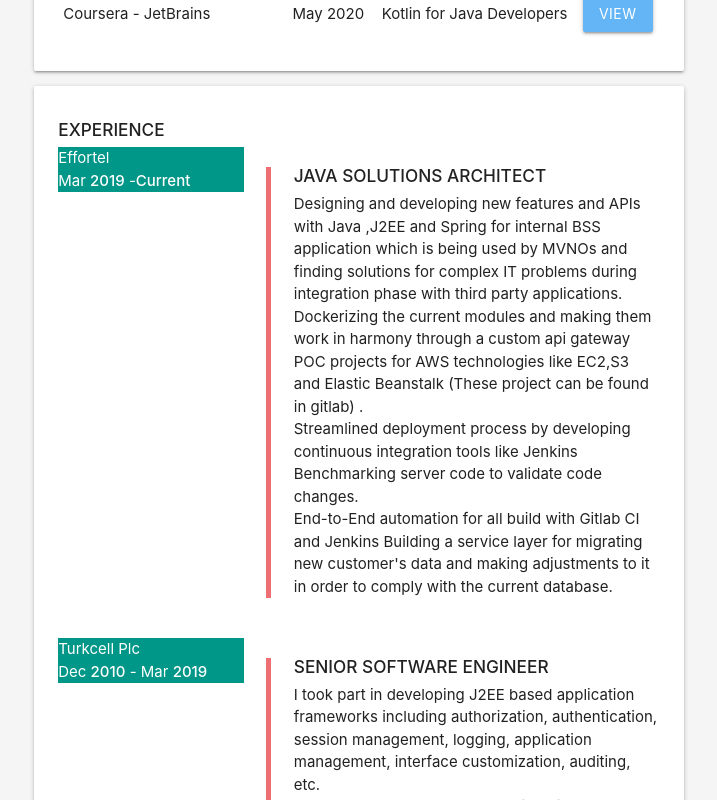
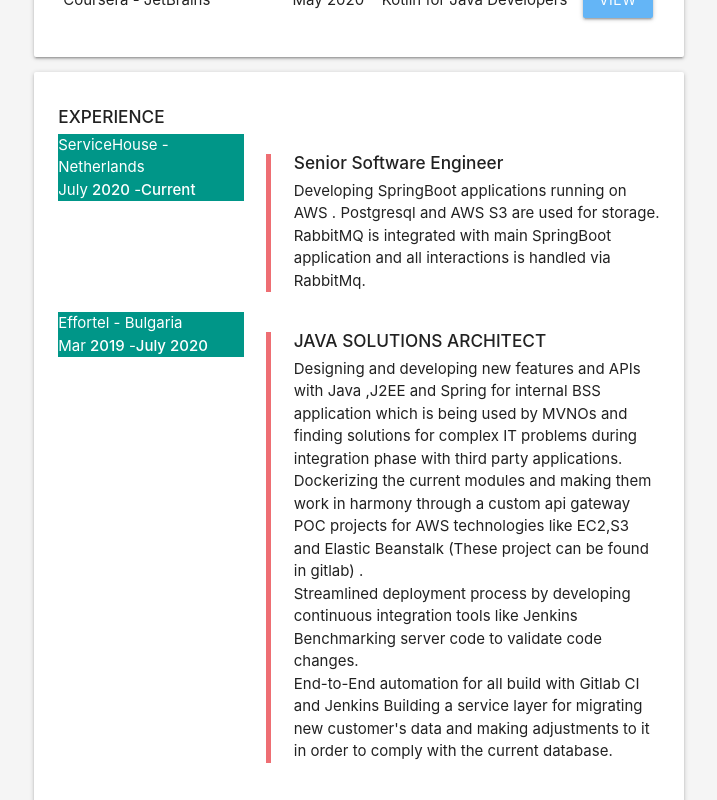
Before and after one commit to tmustafad/turkmencv, a React (Create React App) app: page /#/ in a window 1280 px wide. Shown: the part 1620-2420 px from the top of the page, without its empty margins (393-1110 px from the left). Built offline with nearby package versions, Linux system fonts and the light colour scheme.

Commit message:
New Work experience added

```diff
--- a/src/components/About.js
+++ b/src/components/About.js
@@ -84,10 +84,10 @@ export default class About extends Component {
                   rel="noopener noreferrer"
                   download
                 >
-                  <Button>
+                  {/*                   <Button>
                     <i className="fas fa-download" />
                     Download my CV
-                  </Button>
+                  </Button> */}
                 </a>
               </div>
             </div>
--- a/src/components/Experience.js
+++ b/src/components/Experience.js
@@ -12,10 +12,34 @@ export default class Experience extends Component {
 
             <div className="row mt-top">
               <div className="col xl4 l4 m6 s12">
-                <p className="teal year_exp white-text">Effortel</p>
+                <p className="teal year_exp white-text">
+                  ServiceHouse - Netherlands
+                </p>
+                <p className="teal year_exp white-text">
+                  July&nbsp;
+                  <strong>2020</strong> -<strong>Current</strong>
+                </p>
+              </div>
+              <div className="col xl8 l8 m6 s12">
+                <blockquote className="no-pad">
+                  <h6 className="no-pad mt-bottom">
+                    <strong>Senior Software Engineer</strong>
+                  </h6>
+                  <p>
+                    Developing SpringBoot applications running on AWS .
+                    Postgresql and AWS S3 are used for storage. RabbitMQ is
+                    integrated with main SpringBoot application and all
+                    interactions is handled via RabbitMq.
+                    <br></br>
+                  </p>
+                </blockquote>
+              </div>
+
+              <div className="col xl4 l4 m6 s12">
+                <p className="teal year_exp white-text">Effortel - Bulgaria</p>
                 <p className="teal year_exp white-text">
                   Mar&nbsp;
-                  <strong>2019</strong> -<strong>Current</strong>
+                  <strong>2019</strong> -<strong>July 2020</strong>
                 </p>
               </div>
               <div className="col xl8 l8 m6 s12">
@@ -47,7 +71,9 @@ export default class Experience extends Component {
 
             <div className="row mt-top">
               <div className="col xl4 l4 m6 s12">
-                <p className="teal year_exp white-text">Turkcell Plc</p>
+                <p className="teal year_exp white-text">
+                  Turkcell Plc - Turkey
+                </p>
                 <p className="teal year_exp white-text">
                   Dec&nbsp;
                   <strong>2010</strong> - Mar&nbsp;
@@ -90,7 +116,7 @@ export default class Experience extends Component {
 
             <div className="row mt-top">
               <div className="col xl4 l4 m6 s12">
-                <p className="teal year_exp white-text">Aviva Plc</p>
+                <p className="teal year_exp white-text">Aviva Plc - Turkey</p>
                 <p className="teal year_exp white-text">
                   Nov&nbsp;
                   <strong>2009</strong> - Dec&nbsp;
@@ -120,7 +146,9 @@ export default class Experience extends Component {
 
             <div className="row mt-top">
               <div className="col xl4 l4 m6 s12">
-                <p className="teal year_exp white-text">32Bit Bilgisayar</p>
+                <p className="teal year_exp white-text">
+                  32Bit Bilgisayar - Turkey
+                </p>
                 <p className="teal year_exp white-text">
                   Oct&nbsp;
                   <strong>2006</strong> - Nov&nbsp;
--- a/src/components/NavBar.js
+++ b/src/components/NavBar.js
@@ -56,7 +56,7 @@ export default class Navbar extends Component {
             </div>
           </div>
         </nav>
-        <ul className="sidenav sidenav-close" id="side-nav">
+        <ul className="sticky-nav sidenav sidenav-close" id="side-nav">
           <li />
           <li>
             <Link to="/">
```
